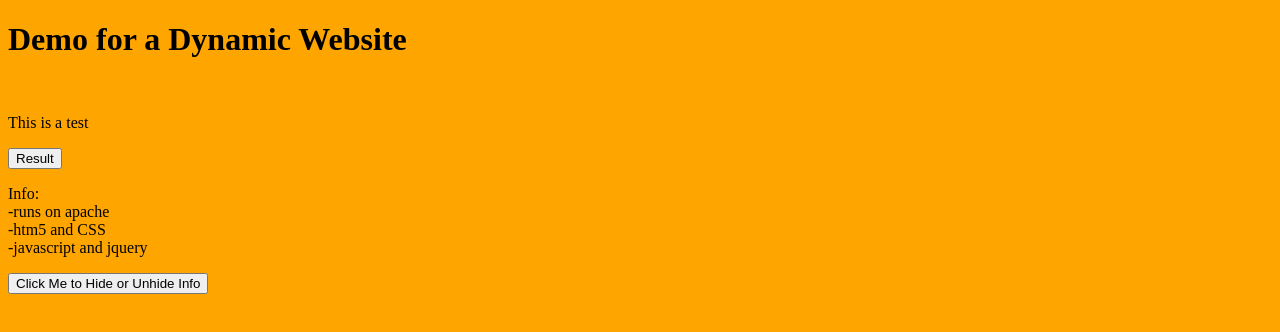
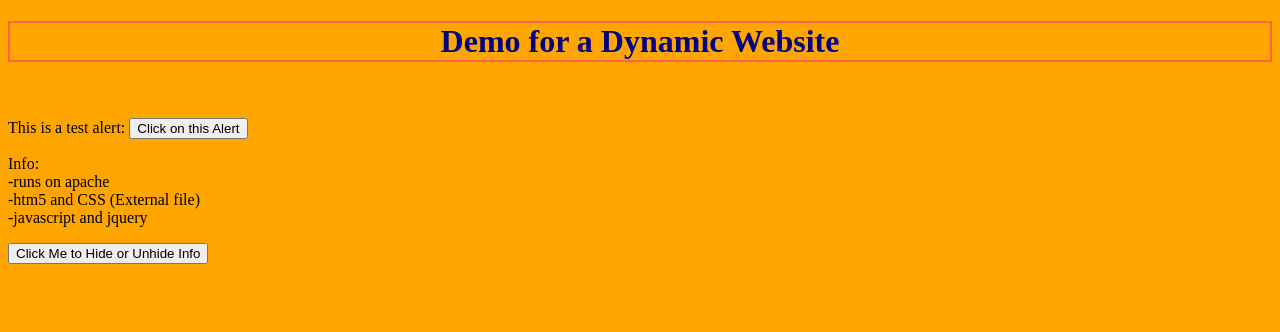
Before and after one commit to coda92056/website, a plain HTML site: page index.html in a window 1280 px wide. Drawn offline with Linux system fonts and the light colour scheme.

Commit message:
added code to sytle.css and index.html

```diff
--- a/css/style.css
+++ b/css/style.css
@@ -1 +1,6 @@
 body {background-color: orange;}
+h1 {
+   color: navy;
+   text-align: center;
+   border:2px solid tomato;
+ }
--- a/index.html
+++ b/index.html
@@ -16,12 +16,11 @@
 <body>
 <h1>Demo for a Dynamic Website</h1>
 <br/>
-<p>This is a test </p>
-<form>
-  <input type="button" value="Result" onclick="display()"/>
-</form>
+<p>This is a test alert: <input type="button" value="Click on this Alert" onclick="display()"/>
+</p>
+
 <p></p>
-<p id="info">Info:<br/>-runs on apache<br/>-htm5 and CSS<br>-javascript and jquery</p>
+<p id="info">Info:<br/>-runs on apache<br/>-htm5 and CSS (External file)<br>-javascript and jquery</p>
 <button>Click Me to Hide or Unhide Info</button>
 
 </body>
```
